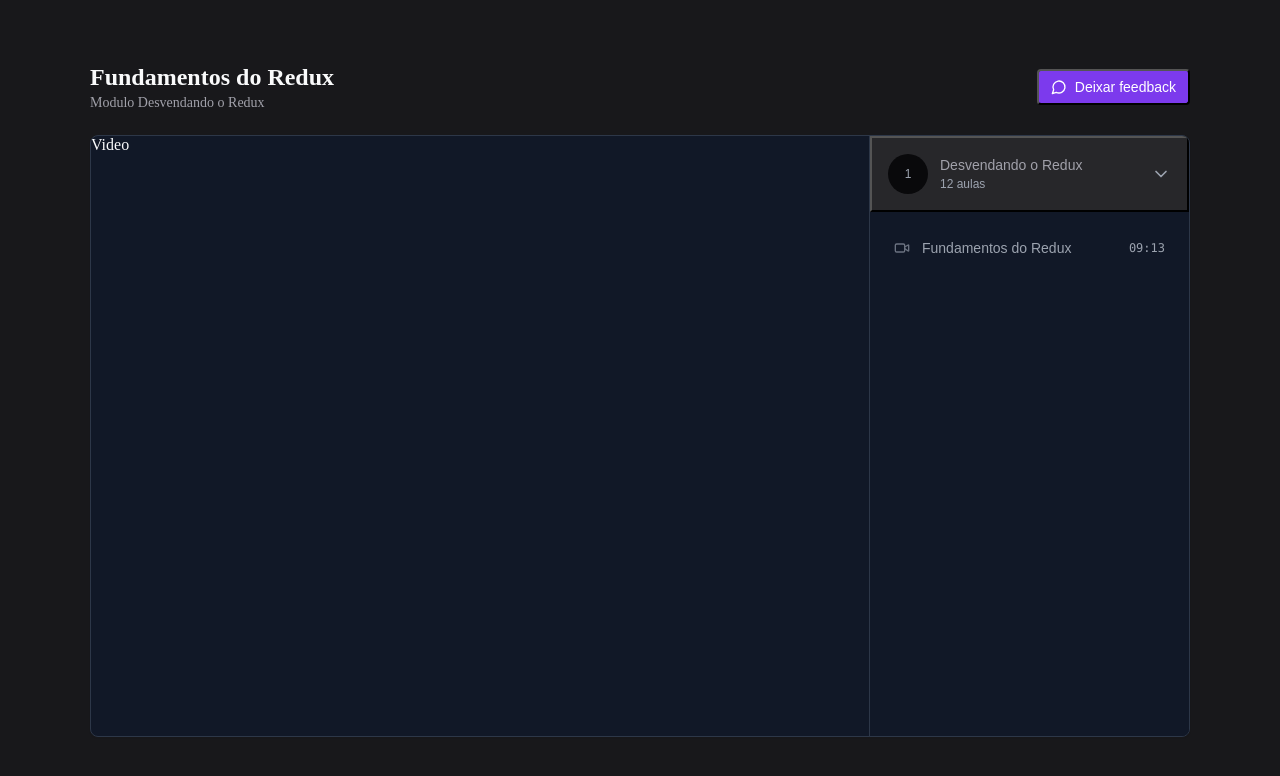
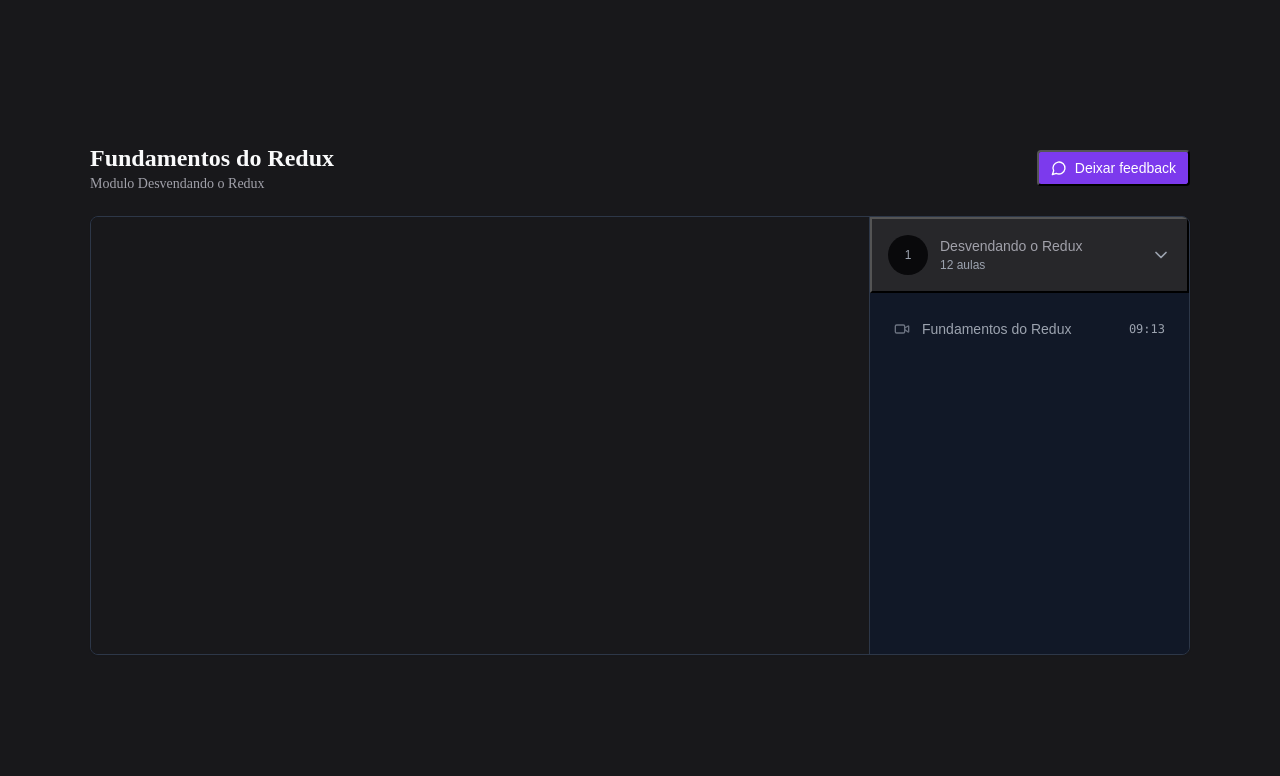
Before and after one commit to AdsonTanajura/react-redux-zustand, a React (Vite) app: page / in a window 1280 px wide. Shown: the top 776 px of the page. Built offline with nearby package versions, Linux system fonts and the light colour scheme.

Commit message:
Add the component VideoView

```diff
--- /dev/null
+++ b/src/components/VideoView/index.tsx
@@ -0,0 +1,28 @@
+import React from "react";
+
+import { VideoAspect, VideoContainer, } from "./style";
+
+import Player from "react-player";
+
+interface VideoViewProps{
+    url: string;
+}
+
+
+const VideoView:React.FC<VideoViewProps> = ({url}) => {
+
+    return(
+        <VideoContainer>
+            <VideoAspect>
+                <Player
+                height="100%"
+                width="100%"
+                controls
+                url={url}
+                />
+            </VideoAspect>
+        </VideoContainer>
+    )
+};
+
+export default VideoView;
--- /dev/null
+++ b/src/components/VideoView/style.ts
@@ -0,0 +1,11 @@
+import { styled } from "styled-components";
+
+export const VideoContainer = styled.div`
+    flex: 1;
+`;
+
+export const VideoAspect = styled.div`
+    width: 100%;
+    aspect-ratio: 16 / 9;
+    background-color: #18181b;
+`;
--- a/src/pages/Player/index.tsx
+++ b/src/pages/Player/index.tsx
@@ -1,9 +1,11 @@
 import React from "react";
+import ReactPlayer from "react-player";
 
-import { AsideContainer, Container, Content, MainContainer, VideoContainer } from './styles';
+import { AsideContainer, Container, Content, MainContainer, VideoAspect, VideoContainer } from './styles';
 
 import TopBar from "../../components/TopBar";
 import ClassBar from "../../components/ClassBar";
+import VideoView from "../../components/VideoView";
 const Player:React.FC = () => {
 
     return(
@@ -11,7 +13,7 @@
             <Content>
                 <TopBar tilte="Fundamentos do Redux" module="Modulo Desvendando o Redux" />
                 <MainContainer>
-                    <VideoContainer>Video</VideoContainer>
+                    <VideoView url="https://youtu.be/SAC4lwJRKdo?si=rZ6mAXbI2h4OKm9x"/>
                     <AsideContainer>
                         <ClassBar />
                     </AsideContainer>
--- a/src/pages/Player/styles.ts
+++ b/src/pages/Player/styles.ts
@@ -30,7 +30,6 @@
 
 export const AsideContainer = styled.aside`
     width: 320px;
-    height: 600px;
     border-left: 1px solid #000;
     border-color: #2d3748;
     background-color: #111827;
@@ -39,3 +38,9 @@
 export const VideoContainer = styled.div`
     flex: 1;
 `;
+
+export const VideoAspect = styled.div`
+    width: 100%;
+    aspect-ratio: 16 / 9;
+    background-color: #18181b;
+`;
```
